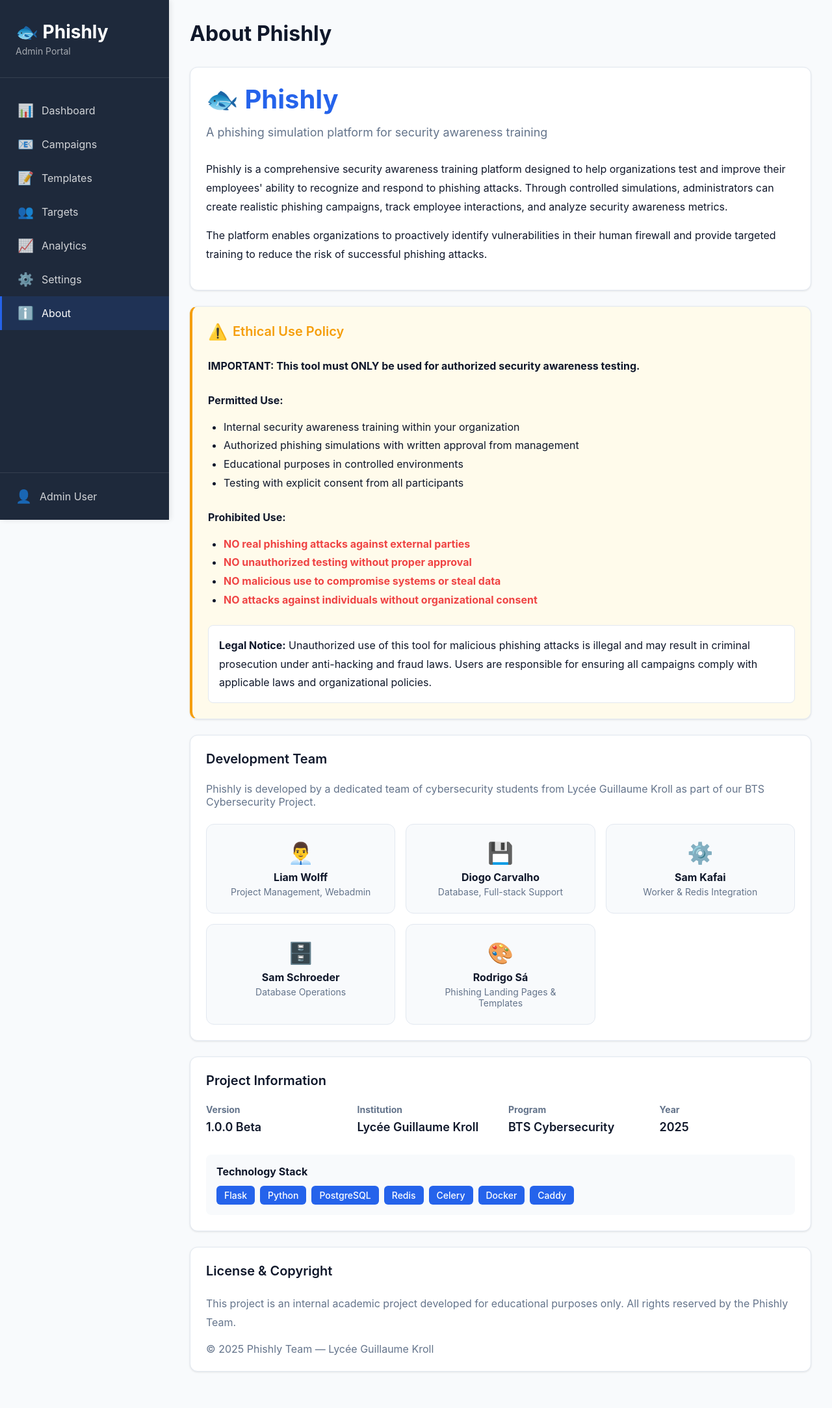
After one commit to Ev0rain/Phishly, a Flask app: page /about in a window 1280 px wide. The commit adds this page. Shown: the whole page at 65% size. Run offline with Flask 3, Linux system fonts and the light colour scheme.

Commit message:
Add About page and integrate into admin dashboard

```diff
--- a/webadmin/app.py
+++ b/webadmin/app.py
@@ -25,8 +25,10 @@ def create_app(config=None):
 
     # Register blueprints
     from routes.dashboard import dashboard_bp
+    from routes.about import about_bp
 
     app.register_blueprint(dashboard_bp)
+    app.register_blueprint(about_bp)
 
     return app
 
--- /dev/null
+++ b/webadmin/routes/about.py
@@ -0,0 +1,13 @@
+"""
+About Blueprint - Information about Phishly
+"""
+
+from flask import Blueprint, render_template
+
+about_bp = Blueprint("about", __name__)
+
+
+@about_bp.route("/about")
+def index():
+    """About page with team info and ethical guidelines"""
+    return render_template("about.html")
--- /dev/null
+++ b/webadmin/templates/about.html
@@ -0,0 +1,253 @@
+<!DOCTYPE html>
+<html lang="en">
+<head>
+    <meta charset="UTF-8">
+    <meta name="viewport" content="width=device-width, initial-scale=1.0">
+    <title>About - Phishly Admin Portal</title>
+    <link rel="stylesheet" href="{{ url_for('static', filename='css/dashboard.css') }}">
+</head>
+<body>
+    <!-- Sidebar Navigation -->
+    <aside class="sidebar">
+        <div class="sidebar-header">
+            <h1>🐟 Phishly</h1>
+            <p class="version">Admin Portal</p>
+        </div>
+
+        <nav class="sidebar-nav">
+            <a href="/" class="nav-item">
+                <span class="icon">📊</span>
+                <span>Dashboard</span>
+            </a>
+            <a href="/campaigns" class="nav-item">
+                <span class="icon">📧</span>
+                <span>Campaigns</span>
+            </a>
+            <a href="/templates" class="nav-item">
+                <span class="icon">📝</span>
+                <span>Templates</span>
+            </a>
+            <a href="/targets" class="nav-item">
+                <span class="icon">👥</span>
+                <span>Targets</span>
+            </a>
+            <a href="/analytics" class="nav-item">
+                <span class="icon">📈</span>
+                <span>Analytics</span>
+            </a>
+            <a href="/settings" class="nav-item">
+                <span class="icon">⚙️</span>
+                <span>Settings</span>
+            </a>
+            <a href="/about" class="nav-item active">
+                <span class="icon">ℹ️</span>
+                <span>About</span>
+            </a>
+        </nav>
+
+        <div class="sidebar-footer">
+            <div class="user-info">
+                <span class="icon">👤</span>
+                <span>Admin User</span>
+            </div>
+        </div>
+    </aside>
+
+    <!-- Main Content Area -->
+    <main class="main-content">
+        <header class="page-header">
+            <h2>About Phishly</h2>
+        </header>
+
+        <!-- About Overview -->
+        <section class="content-section">
+            <div class="about-header">
+                <h1 style="font-size: 2.5rem; margin-bottom: 1rem; color: var(--primary-color);">🐟 Phishly</h1>
+                <p style="font-size: 1.125rem; color: var(--text-secondary); margin-bottom: 2rem;">
+                    A phishing simulation platform for security awareness training
+                </p>
+            </div>
+
+            <div style="line-height: 1.8; color: var(--text-primary);">
+                <p style="margin-bottom: 1rem;">
+                    Phishly is a comprehensive security awareness training platform designed to help organizations
+                    test and improve their employees' ability to recognize and respond to phishing attacks. Through
+                    controlled simulations, administrators can create realistic phishing campaigns, track employee
+                    interactions, and analyze security awareness metrics.
+                </p>
+                <p style="margin-bottom: 1rem;">
+                    The platform enables organizations to proactively identify vulnerabilities in their human firewall
+                    and provide targeted training to reduce the risk of successful phishing attacks.
+                </p>
+            </div>
+        </section>
+
+        <!-- Ethical Use Warning -->
+        <section class="content-section" style="border-left: 4px solid var(--warning-color); background-color: #fffbeb;">
+            <div class="section-header">
+                <h3 style="color: var(--warning-color); display: flex; align-items: center;">
+                    <span style="font-size: 1.5rem; margin-right: 0.5rem;">⚠️</span>
+                    Ethical Use Policy
+                </h3>
+            </div>
+
+            <div style="line-height: 1.8; color: var(--text-primary);">
+                <p style="margin-bottom: 1rem; font-weight: 500;">
+                    <strong>IMPORTANT: This tool must ONLY be used for authorized security awareness testing.</strong>
+                </p>
+
+                <h4 style="margin-top: 1.5rem; margin-bottom: 0.75rem; color: var(--text-primary);">Permitted Use:</h4>
+                <ul style="margin-left: 1.5rem; margin-bottom: 1rem;">
+                    <li>Internal security awareness training within your organization</li>
+                    <li>Authorized phishing simulations with written approval from management</li>
+                    <li>Educational purposes in controlled environments</li>
+                    <li>Testing with explicit consent from all participants</li>
+                </ul>
+
+                <h4 style="margin-top: 1.5rem; margin-bottom: 0.75rem; color: var(--text-primary);">Prohibited Use:</h4>
+                <ul style="margin-left: 1.5rem; margin-bottom: 1rem;">
+                    <li><strong style="color: var(--danger-color);">NO real phishing attacks against external parties</strong></li>
+                    <li><strong style="color: var(--danger-color);">NO unauthorized testing without proper approval</strong></li>
+                    <li><strong style="color: var(--danger-color);">NO malicious use to compromise systems or steal data</strong></li>
+                    <li><strong style="color: var(--danger-color);">NO attacks against individuals without organizational consent</strong></li>
+                </ul>
+
+                <p style="margin-top: 1.5rem; padding: 1rem; background-color: white; border-radius: 0.5rem; border: 1px solid var(--border-color);">
+                    <strong>Legal Notice:</strong> Unauthorized use of this tool for malicious phishing attacks is illegal
+                    and may result in criminal prosecution under anti-hacking and fraud laws. Users are responsible for
+                    ensuring all campaigns comply with applicable laws and organizational policies.
+                </p>
+            </div>
+        </section>
+
+        <!-- Team Information -->
+        <section class="content-section">
+            <div class="section-header">
+                <h3>Development Team</h3>
+            </div>
+
+            <p style="margin-bottom: 1.5rem; color: var(--text-secondary);">
+                Phishly is developed by a dedicated team of cybersecurity students from Lycée Guillaume Kroll
+                as part of our BTS Cybersecurity Project.
+            </p>
+
+            <div style="display: grid; grid-template-columns: repeat(auto-fit, minmax(250px, 1fr)); gap: 1rem;">
+                <div class="team-member-card">
+                    <div style="font-size: 2rem; margin-bottom: 0.5rem;">👨‍💼</div>
+                    <h4 style="margin-bottom: 0.25rem;">Liam Wolff</h4>
+                    <p style="color: var(--text-secondary); font-size: 0.875rem;">Project Management, Webadmin</p>
+                </div>
+
+                <div class="team-member-card">
+                    <div style="font-size: 2rem; margin-bottom: 0.5rem;">💾</div>
+                    <h4 style="margin-bottom: 0.25rem;">Diogo Carvalho</h4>
+                    <p style="color: var(--text-secondary); font-size: 0.875rem;">Database, Full-stack Support</p>
+                </div>
+
+                <div class="team-member-card">
+                    <div style="font-size: 2rem; margin-bottom: 0.5rem;">⚙️</div>
+                    <h4 style="margin-bottom: 0.25rem;">Sam Kafai</h4>
+                    <p style="color: var(--text-secondary); font-size: 0.875rem;">Worker & Redis Integration</p>
+                </div>
+
+                <div class="team-member-card">
+                    <div style="font-size: 2rem; margin-bottom: 0.5rem;">🗄️</div>
+                    <h4 style="margin-bottom: 0.25rem;">Sam Schroeder</h4>
+                    <p style="color: var(--text-secondary); font-size: 0.875rem;">Database Operations</p>
+                </div>
+
+                <div class="team-member-card">
+                    <div style="font-size: 2rem; margin-bottom: 0.5rem;">🎨</div>
+                    <h4 style="margin-bottom: 0.25rem;">Rodrigo Sá</h4>
+                    <p style="color: var(--text-secondary); font-size: 0.875rem;">Phishing Landing Pages & Templates</p>
+                </div>
+            </div>
+        </section>
+
+        <!-- Project Information -->
+        <section class="content-section">
+            <div class="section-header">
+                <h3>Project Information</h3>
+            </div>
+
+            <div style="display: grid; grid-template-columns: repeat(auto-fit, minmax(200px, 1fr)); gap: 1.5rem;">
+                <div>
+                    <h4 style="color: var(--text-secondary); font-size: 0.875rem; margin-bottom: 0.5rem;">Version</h4>
+                    <p style="font-size: 1.125rem; font-weight: 600;">1.0.0 Beta</p>
+                </div>
+
+                <div>
+                    <h4 style="color: var(--text-secondary); font-size: 0.875rem; margin-bottom: 0.5rem;">Institution</h4>
+                    <p style="font-size: 1.125rem; font-weight: 600;">Lycée Guillaume Kroll</p>
+                </div>
+
+                <div>
+                    <h4 style="color: var(--text-secondary); font-size: 0.875rem; margin-bottom: 0.5rem;">Program</h4>
+                    <p style="font-size: 1.125rem; font-weight: 600;">BTS Cybersecurity</p>
+                </div>
+
+                <div>
+                    <h4 style="color: var(--text-secondary); font-size: 0.875rem; margin-bottom: 0.5rem;">Year</h4>
+                    <p style="font-size: 1.125rem; font-weight: 600;">2025</p>
+                </div>
+            </div>
+
+            <div style="margin-top: 2rem; padding: 1rem; background-color: var(--bg-primary); border-radius: 0.5rem;">
+                <h4 style="margin-bottom: 0.75rem;">Technology Stack</h4>
+                <div style="display: flex; flex-wrap: wrap; gap: 0.5rem;">
+                    <span class="tech-badge">Flask</span>
+                    <span class="tech-badge">Python</span>
+                    <span class="tech-badge">PostgreSQL</span>
+                    <span class="tech-badge">Redis</span>
+                    <span class="tech-badge">Celery</span>
+                    <span class="tech-badge">Docker</span>
+                    <span class="tech-badge">Caddy</span>
+                </div>
+            </div>
+        </section>
+
+        <!-- License and Copyright -->
+        <section class="content-section">
+            <div class="section-header">
+                <h3>License & Copyright</h3>
+            </div>
+
+            <p style="color: var(--text-secondary); line-height: 1.8;">
+                This project is an internal academic project developed for educational purposes only.
+                All rights reserved by the Phishly Team.
+            </p>
+            <p style="margin-top: 1rem; color: var(--text-secondary);">
+                © 2025 Phishly Team — Lycée Guillaume Kroll
+            </p>
+        </section>
+    </main>
+
+    <style>
+        .team-member-card {
+            background: var(--bg-primary);
+            border: 1px solid var(--border-color);
+            border-radius: 0.75rem;
+            padding: 1.5rem;
+            text-align: center;
+            transition: all 0.2s;
+        }
+
+        .team-member-card:hover {
+            transform: translateY(-2px);
+            box-shadow: 0 4px 12px rgba(0, 0, 0, 0.1);
+        }
+
+        .tech-badge {
+            display: inline-block;
+            padding: 0.375rem 0.75rem;
+            background-color: var(--primary-color);
+            color: white;
+            border-radius: 0.375rem;
+            font-size: 0.875rem;
+            font-weight: 500;
+        }
+    </style>
+
+    <script src="{{ url_for('static', filename='js/dashboard.js') }}"></script>
+</body>
+</html>
--- a/webadmin/templates/dashboard.html
+++ b/webadmin/templates/dashboard.html
@@ -38,6 +38,10 @@
             <a href="/settings" class="nav-item">
                 <span class="icon">⚙️</span>
                 <span>Settings</span>
+            </a>
+            <a href="/about" class="nav-item">
+                <span class="icon">ℹ️</span>
+                <span>About</span>
             </a>
         </nav>
 
```
